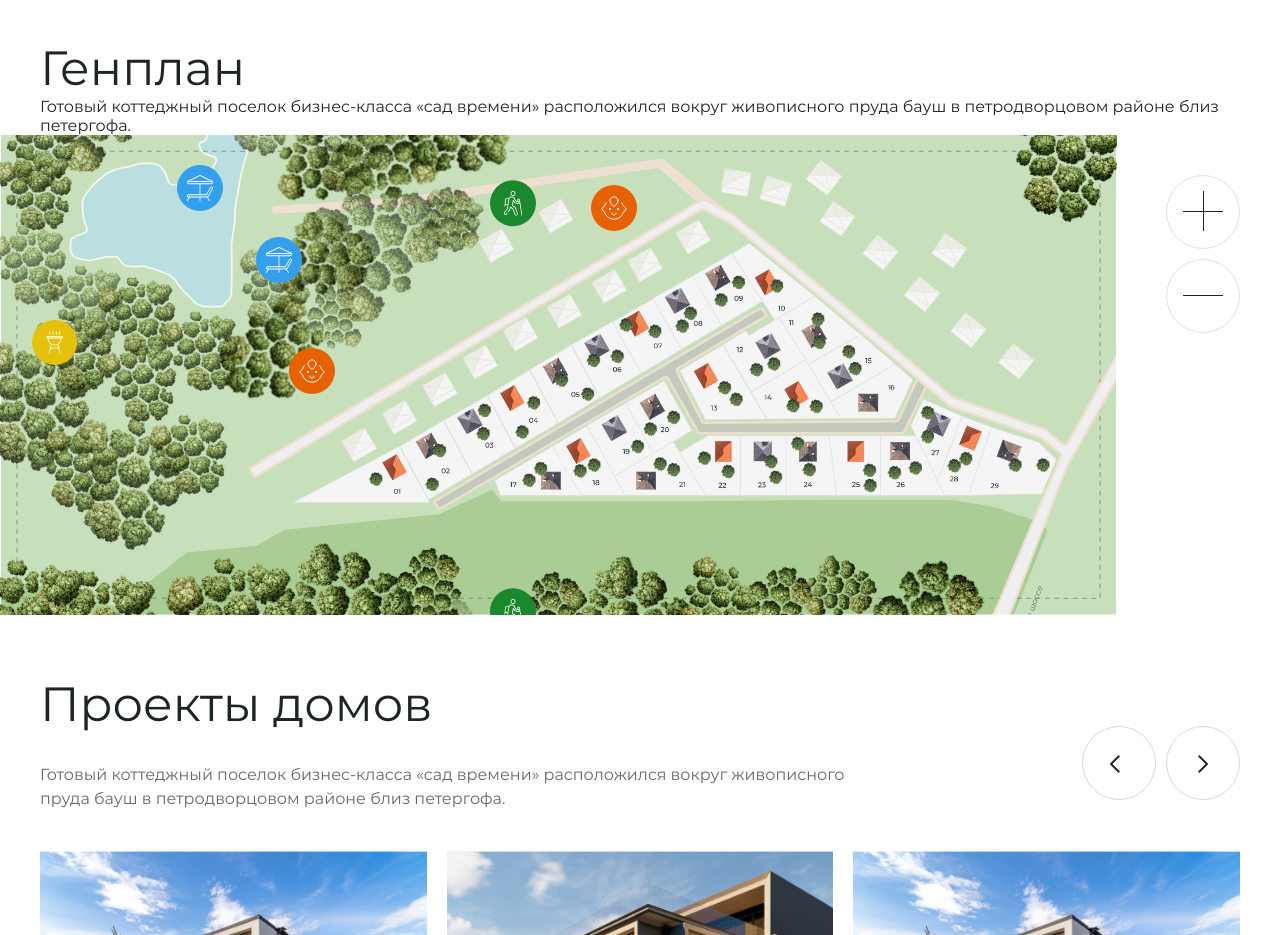
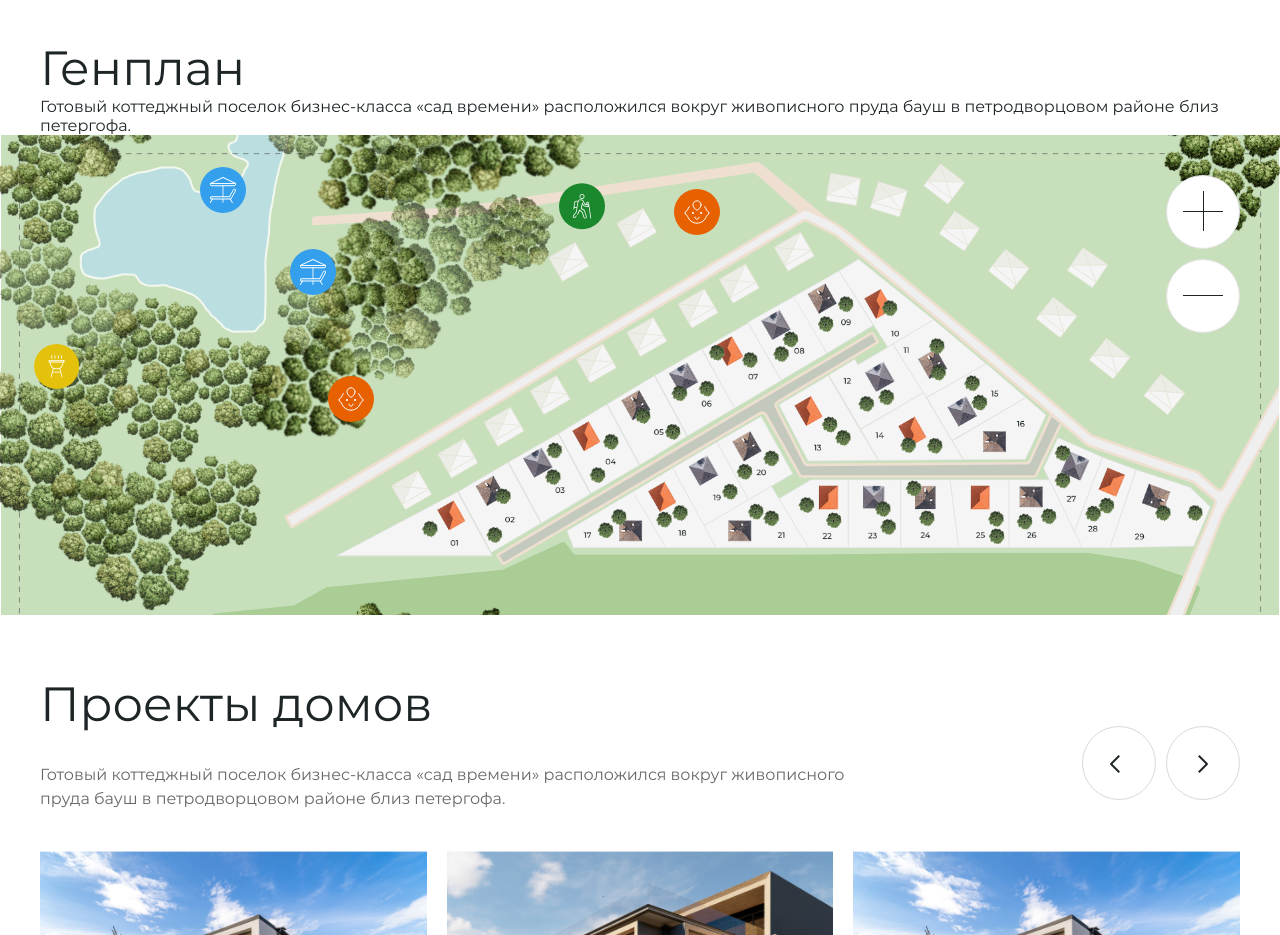
Before and after one commit to tschelovek/pro_development, a plain HTML site: page index.html in a window 1280 px wide. Shown: the part 3700-4635 px from the top of the page. Drawn offline with Linux system fonts and the light colour scheme.

Commit message:
ver. 1.3.0 canvas CSS changes to prevent empty offsets in some dimensions

```diff
--- a/css/blocks/main.sass
+++ b/css/blocks/main.sass
@@ -136,14 +136,15 @@
     position: relative
     overflow: hidden
     width: auto
-    height: 826px
+    max-height: 826px
+    height: 80vh
     font-size: 0
   &__canvas
     position: absolute
     top: 0
     left: 0
     touch-action: none
-    height: 100%
+    min-height: 100%
     width: auto
     aspect-ratio: 1920 / 825
     &_svg
--- a/js/index.js
+++ b/js/index.js
@@ -293,6 +293,7 @@ document.addEventListener('DOMContentLoaded', () => {
 
     const landplots = canvasSvg.querySelectorAll('path[data-landplot]');
     landplots.forEach(landplot => landplot.addEventListener('mouseover', handlerMapPopup));
+
 
     function handlerMapPopup(event) {
         const landplot = event.currentTarget;
```
Also changed, not shown: css/style.css, images/7635214/gp_trees_top_left.png (added), 1 other file.
